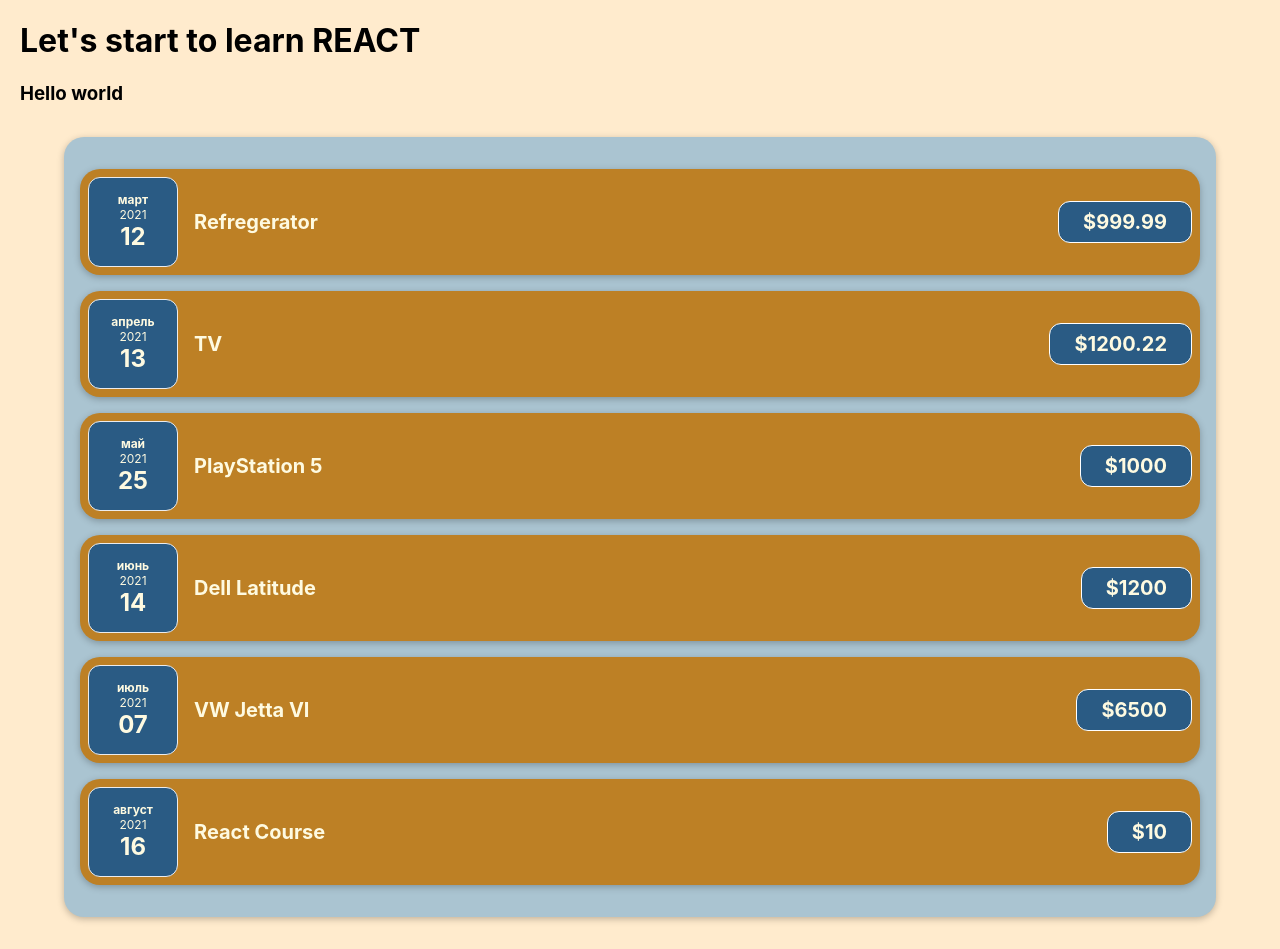
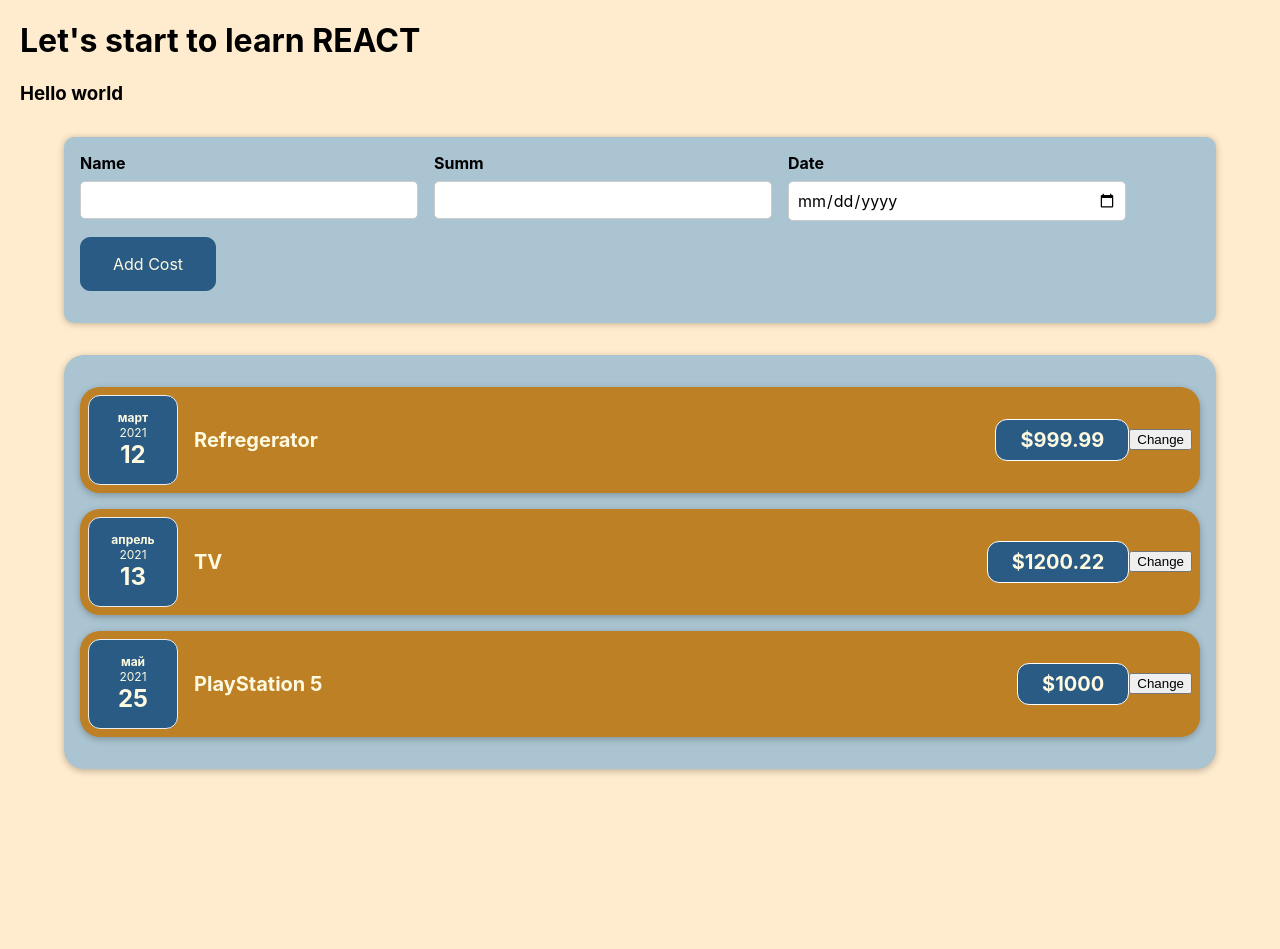
Before and after one commit to PavelNovik/my-react-course-app, a React (Create React App) app: page / in a window 1280 px wide. After the commit the page ends 801 px from the top, so only its background shows below. Built offline with nearby package versions, Linux system fonts and the light colour scheme.

Commit message:
add user input form

```diff
--- a/src/App.js
+++ b/src/App.js
@@ -1,6 +1,7 @@
 // import React from 'react';
 import Costs from './components/Costs/Costs';
 // import Costs from './components/Costs';
+import NewCost from './components/NewCost/NewCost';
 
 function App() {
   const costs = [
@@ -49,6 +50,7 @@
     <div>
       <h1>Let's start to learn REACT</h1>
       <h3>Hello world</h3>
+      <NewCost />
       <Costs costs={costs} />
     </div>
   );
--- a/src/components/Costs/CostItem.js
+++ b/src/components/Costs/CostItem.js
@@ -1,16 +1,24 @@
 import './CostItem.css';
 import CostDate from './CostDate';
 import Card from '../UI/Card';
+import React, { useState } from 'react';
 
 function CostItem(props) {
+  const [description, setDescription] = useState(props.description);
+
+  const changeDescriptionHandler = () => {
+    setDescription('New Text');
+    console.log(description);
+  };
   return (
     <Card className="cost-item">
       <CostDate date={props.date} />
 
       <div className="cost-item__description">
-        <h2>{props.description}</h2>
+        <h2>{description}</h2>
         <div className="cost-item__price">${props.amount}</div>
       </div>
+      <button onClick={changeDescriptionHandler}>Change</button>
     </Card>
   );
 }
--- a/src/components/Costs/Costs.js
+++ b/src/components/Costs/Costs.js
@@ -6,7 +6,7 @@
 
   return (
     <Card className="costs">
-      {costs.map((cost) => {
+      {/* {costs.map((cost) => {
         return (
           <CostItem
             date={cost.date}
@@ -14,8 +14,8 @@
             amount={cost.amount}
           />
         );
-      })}
-      {/* <CostItem
+      })} */}
+      <CostItem
         date={costs[0].date}
         description={costs[0].description}
         amount={costs[0].amount}
@@ -29,7 +29,7 @@
         date={costs[2].date}
         description={costs[2].description}
         amount={costs[2].amount}
-      /> */}
+      />
     </Card>
   );
 };
--- /dev/null
+++ b/src/components/NewCost/CostForm.css
@@ -0,0 +1,26 @@
+.new-cost__controls {
+  display: flex;
+  flex-wrap: wrap;
+  gap: 1rem;
+  margin-bottom: 1rem;
+  text-align: left;
+}
+
+.new-cost__control label {
+  font-weight: bold;
+  margin-bottom: 0.5rem;
+  display: block;
+}
+
+.new-cost__control input {
+  font: inherit;
+  padding: 0.5rem;
+  border-radius: 5px;
+  border: 1px solid #ccc;
+  width: 20rem;
+  max-width: 100%;
+}
+
+.new-cost__actions {
+  text-align: left;
+}
--- /dev/null
+++ b/src/components/NewCost/CostForm.js
@@ -0,0 +1,26 @@
+import './CostForm.css';
+
+const CostForm = () => {
+  return (
+    <form>
+      <div className="new-cost__controls">
+        <div className="new-cost__control">
+          <label>Name</label>
+          <input type="text" />
+        </div>
+        <div className="new-cost__control">
+          <label>Summ</label>
+          <input type="number" min="0.01" step="0.01" />
+        </div>
+        <div className="new-cost__control">
+          <label>Date</label>
+          <input type="date" min="2021-01-01" step="2022-12-31" />
+        </div>
+        <div className="new-cost__actions">
+          <button type="submit">Add Cost</button>
+        </div>
+      </div>
+    </form>
+  );
+};
+export default CostForm;
--- /dev/null
+++ b/src/components/NewCost/NewCost.css
@@ -0,0 +1,27 @@
+.new-cost {
+  background-color: #aac4d1;
+  padding: 1rem;
+  margin: 2rem auto;
+  width: 70rem;
+  max-width: 95%;
+  border-radius: 10px;
+  text-align: center;
+  box-shadow: 0 1px 7px rgba(0, 0, 0, 0.25);
+}
+
+.new-cost button {
+  font: inherit;
+  cursor: pointer;
+  padding: 1rem 2rem;
+  border: 1px solid #2a5b84;
+  background-color: #2a5b84;
+  color: #fefae1;
+  border-radius: 10px;
+  margin-right: 3px;
+}
+
+.new-cost button:hover,
+.new-cost button:active {
+  background-color: #2a5c84b2;
+  border-color: #2a5c84b2;
+}
--- /dev/null
+++ b/src/components/NewCost/NewCost.js
@@ -0,0 +1,10 @@
+import CostForm from './CostForm';
+import './NewCost.css';
+const NewCost = () => {
+  return (
+    <div className="new-cost">
+      <CostForm></CostForm>
+    </div>
+  );
+};
+export default NewCost;
```
